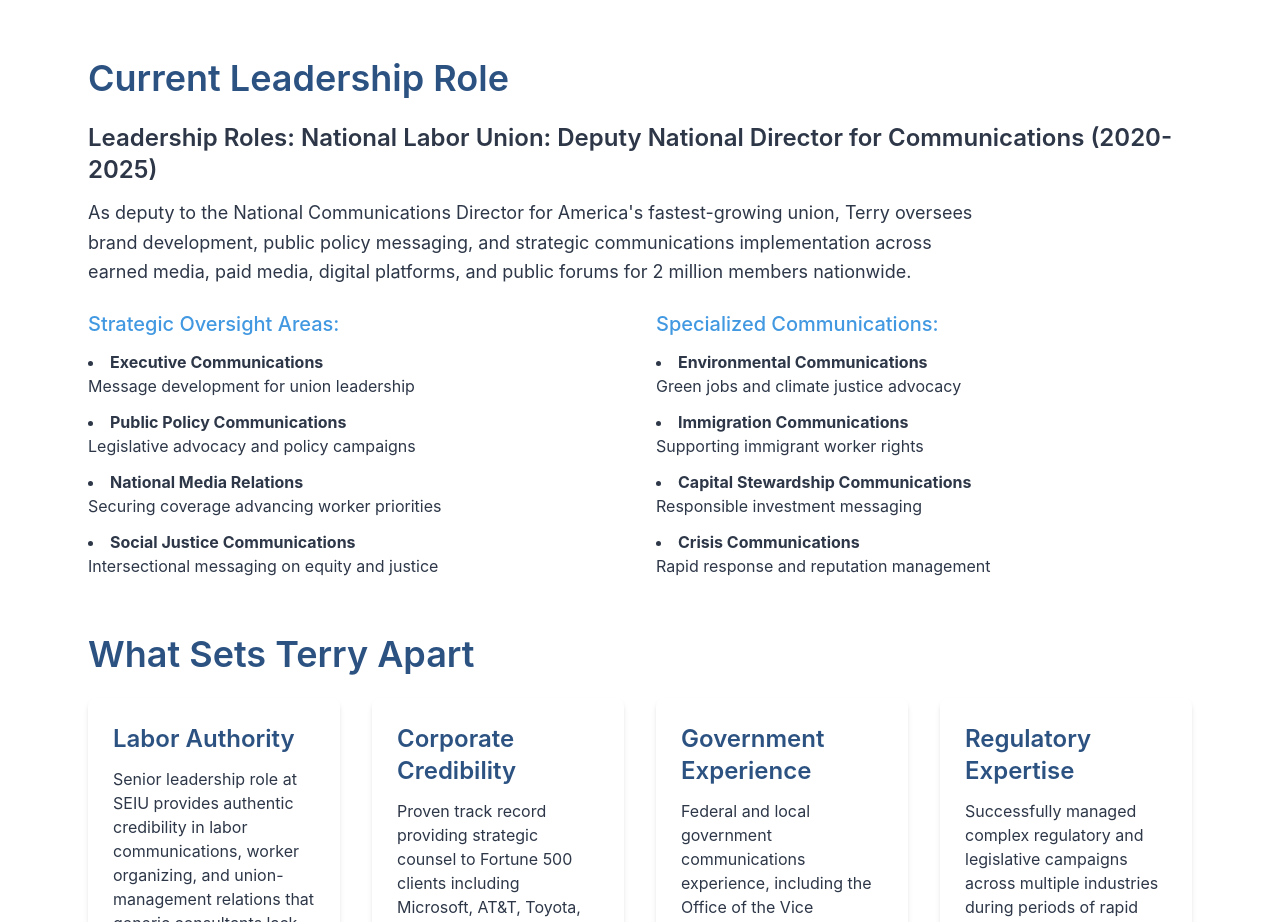
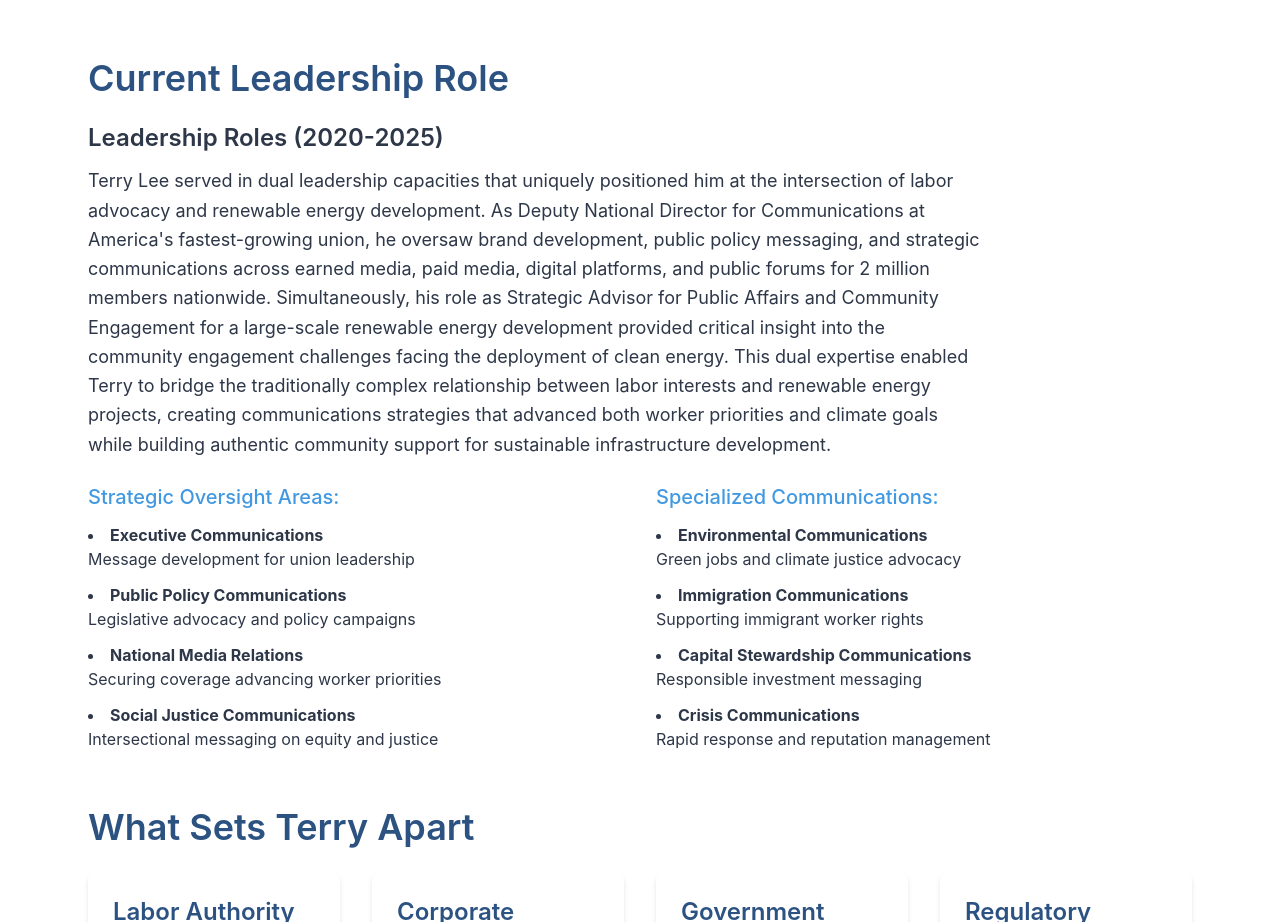
Before and after one commit to agape-411/garvey-labs, a Next.js app: page /about/terry-lee in a window 1280 px wide. Shown: the part 941-1863 px from the top of the page. Built offline with nearby package versions, Linux system fonts and the light colour scheme.

Commit message:
About Updates

```diff
--- a/components/pages/About/TerryLeePage.tsx
+++ b/components/pages/About/TerryLeePage.tsx
@@ -110,15 +110,16 @@ export default function TerryLeePage() {
               className="text-xl md:text-2xl font-semibold mb-3"
               style={{ color: colors.textGray }}
             >
-              Leadership Roles: National Labor Union: Deputy National Director
-              for Communications (2020-2025)
+              Leadership Roles (2020-2025)
             </h3>
             <p className="mb-6 text-base sm:text-lg leading-relaxed max-w-4xl">
-              As deputy to the National Communications Director for America's
-              fastest-growing union, Terry oversees brand development, public
-              policy messaging, and strategic communications implementation
-              across earned media, paid media, digital platforms, and public
-              forums for 2 million members nationwide.
+              Terry Lee served in dual leadership capacities that uniquely positioned him at the intersection of labor
+              advocacy and renewable energy development. As Deputy National Director for Communications at America's fastest-growing union,
+              he oversaw brand development, public policy messaging, and strategic communications across earned media, paid media, digital platforms,
+              and public forums for 2 million members nationwide. Simultaneously, his role as Strategic Advisor for Public Affairs and Community Engagement
+              for a large-scale renewable energy development provided critical insight into the community engagement challenges facing the deployment of clean energy.
+              This dual expertise enabled Terry to bridge the traditionally complex relationship between labor interests and renewable energy projects, creating communications
+              strategies that advanced both worker priorities and climate goals while building authentic community support for sustainable infrastructure development.
             </p>
 
             <div className="grid grid-cols-1 md:grid-cols-2 gap-8">
```
